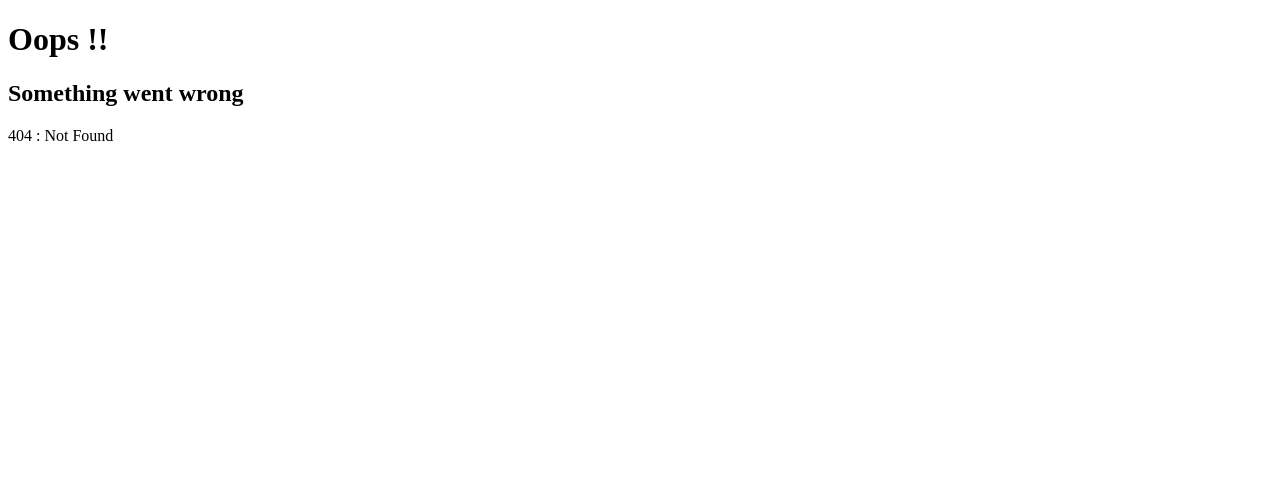
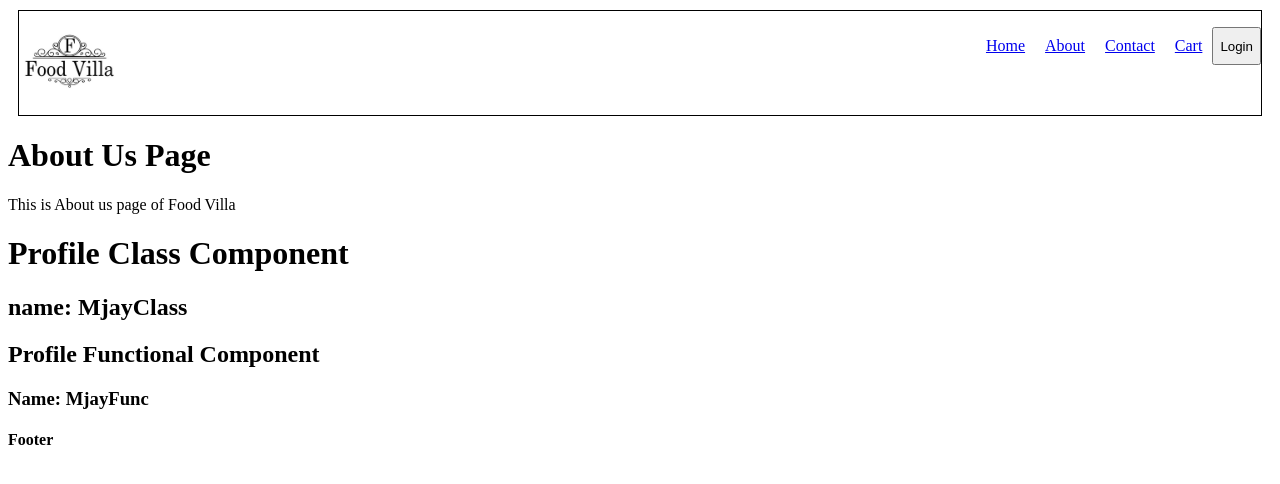
Before and after one commit to mrityunjay33/Namaste-React-Live, a React (Vite) app: page /about/profile in a window 1280 px wide. Before the commit this address had no page. Shown: the top 484 px of the page. Built offline with nearby package versions, Linux system fonts and the light colour scheme.

Commit message:
Class based component intro

```diff
--- a/src/components/About.js
+++ b/src/components/About.js
@@ -1,8 +1,16 @@
+import { Link, Outlet } from "react-router-dom";
+import ProfileClass from "./ProfileClass";
+import ProfileFunc from "./Profile.js";
+
 const About = () => {
   return (
     <div>
       <h1> About Us Page</h1>
       <p>This is About us page of Food Villa</p>
+      {/* <Link to="profile">Profile</Link>
+       <Outlet/>  */}
+      <ProfileClass name={"MjayClass"}/>
+      <ProfileFunc name={"MjayFunc"}/>
     </div>
   );
 };
--- /dev/null
+++ b/src/components/Profile.js
@@ -0,0 +1,12 @@
+const Profile = (props) => {
+    return (
+        <>
+        <h2>
+            Profile Functional Component
+        </h2>
+        <h3>Name: {props.name}</h3>
+        </>
+    );
+};
+
+export default Profile;
--- /dev/null
+++ b/src/components/ProfileClass.js
@@ -0,0 +1,14 @@
+import React from "react";
+
+class Profile extends React.Component {
+  render() {
+    return (
+      <>
+        <h1>Profile Class Component</h1>
+        <h2>name: {this.props.name}</h2>
+      </>
+    );
+  }
+}
+
+export default Profile;
```
Also changed, not shown: src/App.js (+6 -1 lines).
